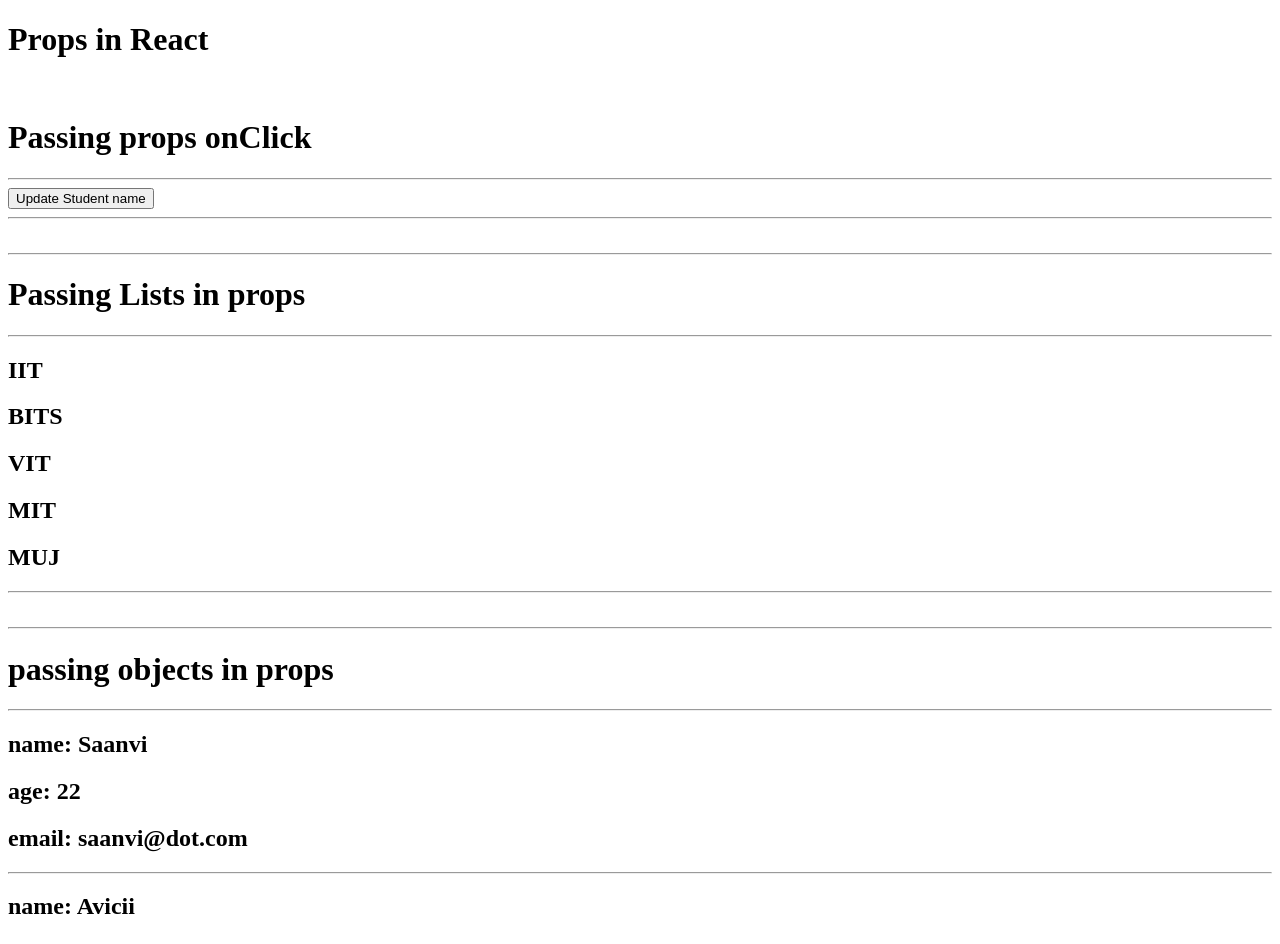
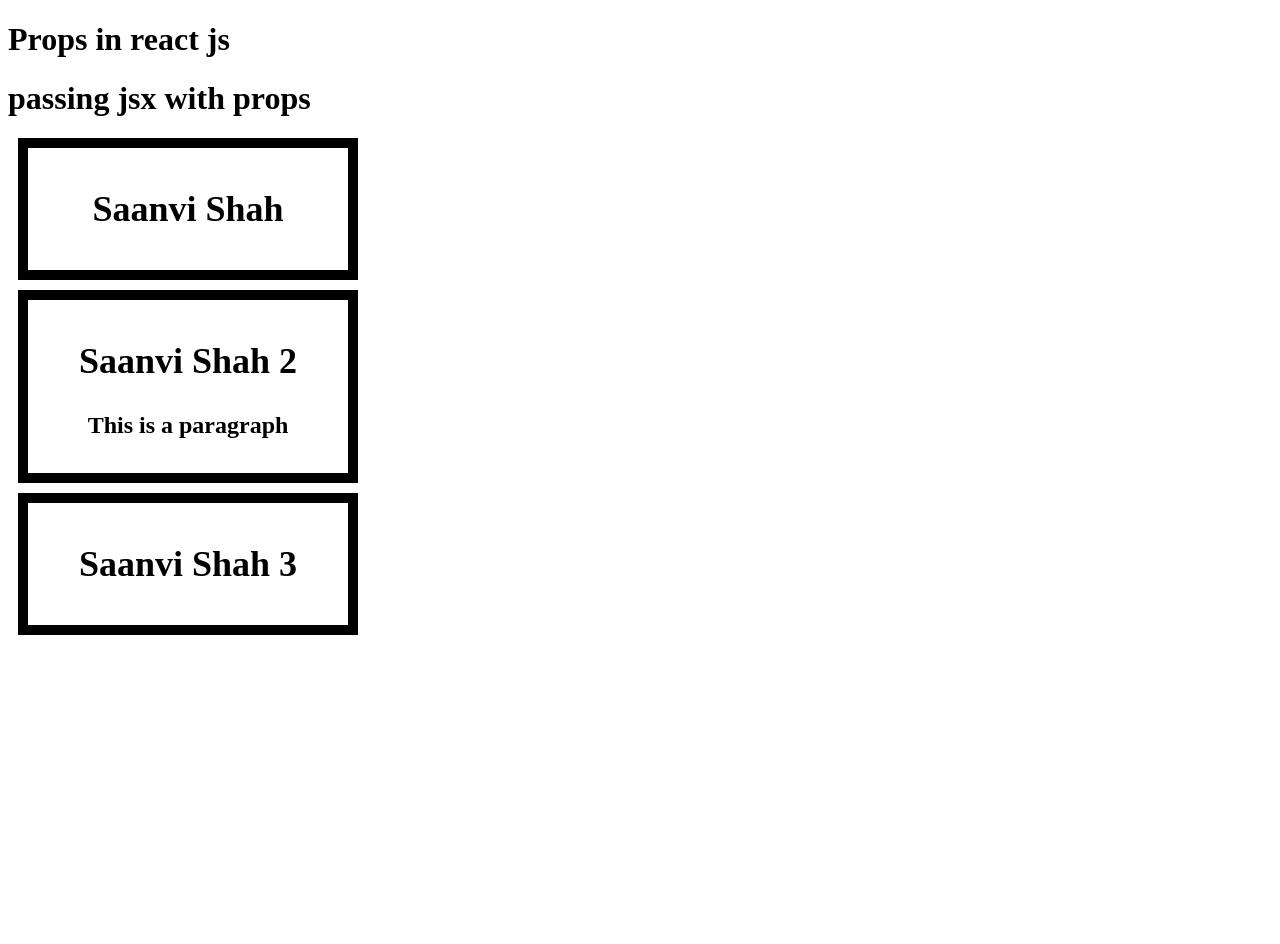
Before and after one commit to SaanviShah13/Learn-React, a React (Vite) app: page / in a window 1280 px wide. Shown: the top 944 px of the page. After the commit the page ends 800 px from the top, so only its background shows below. Built offline with nearby package versions, Linux system fonts and the light colour scheme.

Commit message:
passing JSX

```diff
--- a/src/App.jsx
+++ b/src/App.jsx
@@ -1,58 +1,26 @@
-import { useState } from "react";
 import User from "./User";
-import College from "./College";
-import Student from "./Student";
 
 function App() {
-  let userObject1={
-    name:"Saanvi",
-    age:22,
-    email:"saanvi@dot.com"
-  }
-
-  let userObject2={
-    name:"Avicii",
-    age:28,
-    email:"avicii@dot.com"
-  }
-
-  let userObject3={
-    name:"Lorem",
-    age:498,
-    email:"ipsum@dot.com"
-  }
-
-  let collegeNames=['IIT','BITS','VIT','MIT','MUJ']
-
-  const [student, setStudent] = useState();
 
   return (
     <div>
-      <>
-        <h1>Props in React</h1>
-        <br></br>
-        <h1>Passing props onClick</h1>
-        <hr></hr>
-        {student && <Student name={student}/>}
-        <button onClick={()=>setStudent("Saanvi")}>Update Student name</button>
-        <hr></hr>
-        <br></br>
-        <hr></hr>
+      <h1>Props in react js</h1>
+      <h1>passing jsx with props</h1>
+      <User>
+        <h2>Saanvi Shah</h2>
+      </User>
 
-        <h1>Passing Lists in props</h1>
-        <hr></hr>
-        <College names={collegeNames}/>
-        <br></br>
-        <hr></hr>
+      <User>
+        <h2>Saanvi Shah 2</h2>
+        <p>This is a paragraph</p>
+      </User>
 
-        <h1>passing objects in props</h1>
-        <User user={userObject1} />
-        <User user={userObject2} />
-        <User user={userObject3} />
-        <hr></hr>
-      </>
+      <User>
+        <h2>Saanvi Shah 3</h2>
+      </User>
+
     </div>
-  );
+  )
 }
 
 export default App;
--- a/src/User.jsx
+++ b/src/User.jsx
@@ -1,13 +1,17 @@
-function User({user}){
-
-    return (
-        <div>
-            <hr/>
-            <h2>name: {user.name}</h2>
-            <h2>age: {user.age}</h2>
-            <h2>email: {user.email}</h2>
-        </div>
-    )
+function User({ children }) {
+  return (
+    <div
+      style={{
+        border: "10px solid black",
+        margin: "10px",
+        padding: "10px",
+        width: "300px",
+        textAlign: "center",
+      }}
+    >
+      <h2>{children}</h2>
+    </div>
+  );
 }
 
-export default User
+export default User;
```
